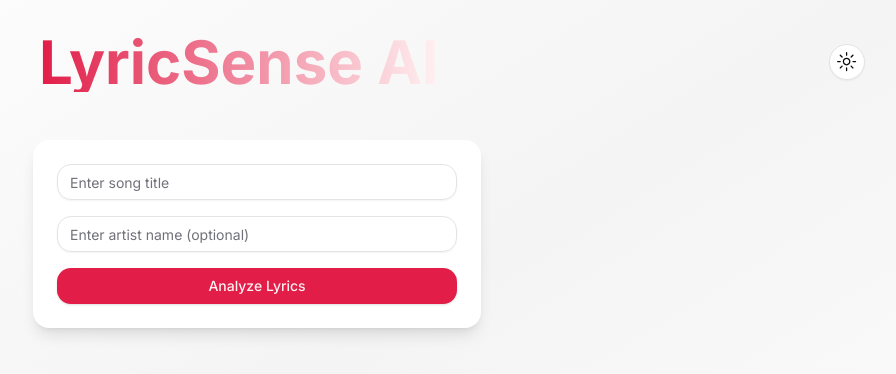
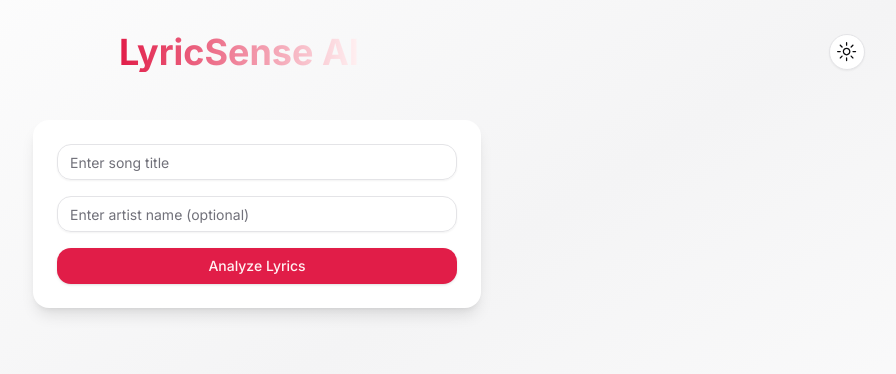
Before and after one commit to Tirth-chokshi/LyricSense-AI, a Next.js app: page / in a window 1280 px wide. Shown: the top 374 px of the page, without its empty margins (383-1279 px from the left). Built offline with nearby package versions, Linux system fonts and the light colour scheme.

Commit message:
heaer changed

```diff
--- a/src/app/page.js
+++ b/src/app/page.js
@@ -77,7 +77,7 @@
       <div className="container mx-auto px-4 py-8">
         <header className="flex justify-between items-center mb-12">
           <div className="flex-grow"></div>
-          <h1 className="text-center text-6xl font-bold bg-clip-text text-transparent bg-gradient-to-r from-primary to-primary-foreground">
+          <h1 className="text-center text-4xl font-bold bg-clip-text text-transparent bg-gradient-to-r from-primary to-primary-foreground">
             LyricSense AI
           </h1>
           <div className="flex-grow flex justify-end">
```
